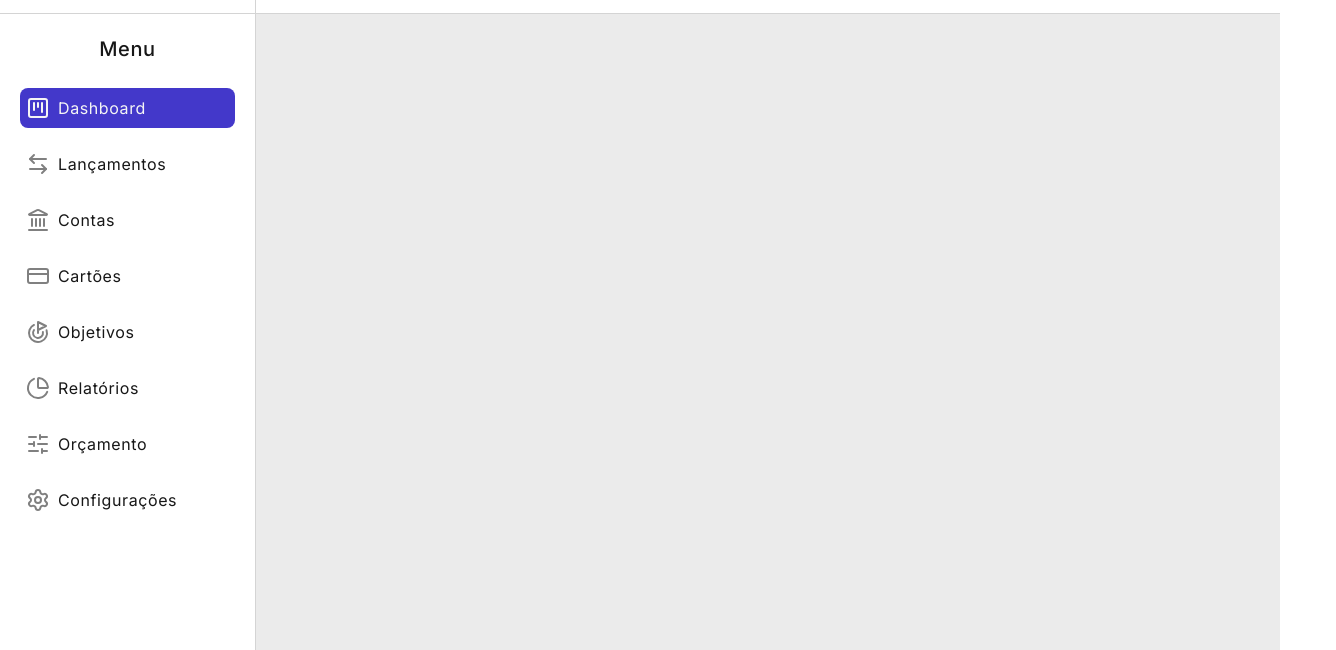
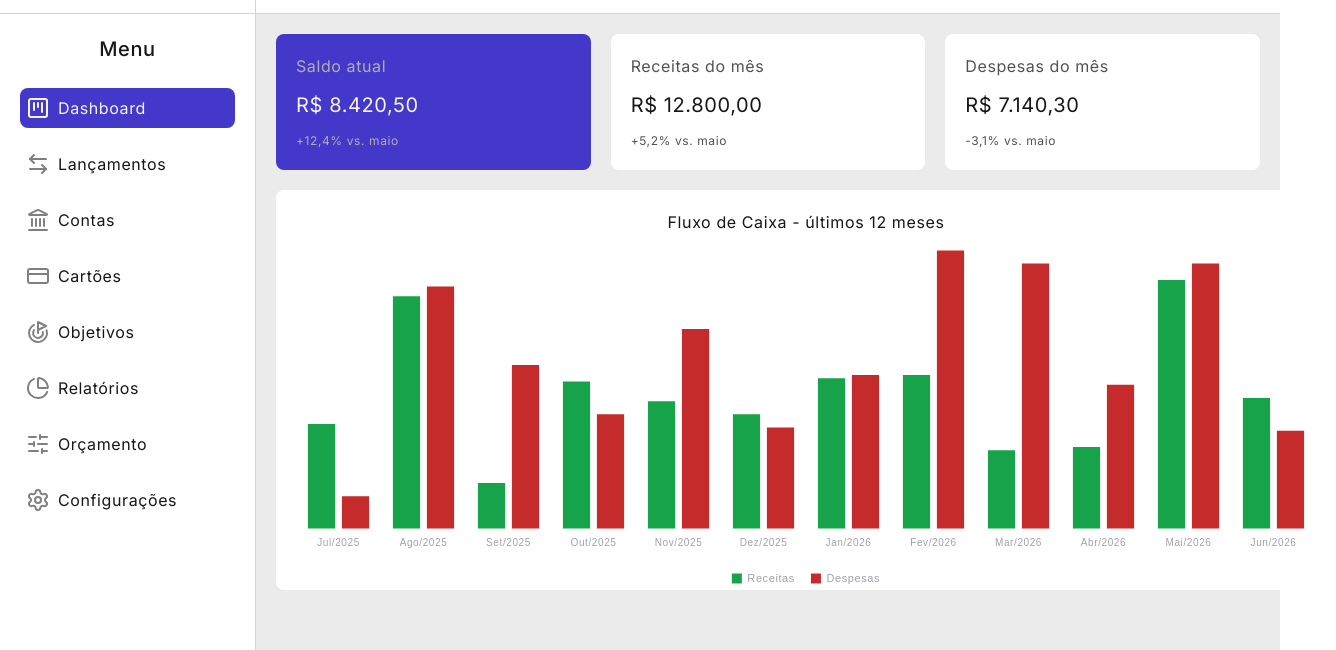
Before and after one commit to alcamarano/fintech-fiap, a website: page public/dashboard.html in a window 1280 px wide. Shown: the part 67-717 px from the top of the page, 1336 px wide, since content can reach past the window. Drawn offline with nearby package versions, Linux system fonts and the light colour scheme.

Commit message:
feat(dashboard): cria a estrutura e estilização do dashboard

```diff
--- a/package.json
+++ b/package.json
@@ -20,6 +20,7 @@
   "homepage": "https://github.com/alcamarano/fintech-fiap#readme",
   "dependencies": {
     "@tailwindcss/cli": "^4.3.1",
+    "chart.js": "^4.5.1",
     "tailwindcss": "^4.3.1"
   }
 }
--- a/public/css/dashboard.css
+++ b/public/css/dashboard.css
@@ -1 +1,18 @@
 /* Estilização do Dashboard (dashboard.html) */
+
+.main__dashboard-item-srd {
+    width: 340px;
+    padding: 20px;
+    border-radius: 8px;
+    display: flex;
+    flex-direction: column;
+    gap: 12px;
+}
+
+.main__dashboard-item-srd p:nth-child(2) {
+    font-size: var(--text-title);
+}
+
+.main__dashboard-item-srd p:nth-child(3) {
+    font-size: var(--text-tiny);
+}
--- a/public/css/style.css
+++ b/public/css/style.css
@@ -14,6 +14,10 @@ h3 {
     font-weight: 500;
 }
 
+h4 {
+    font-size: var(--text-body-small);
+}
+
 button {
     cursor: pointer;
 }
--- a/public/dashboard.html
+++ b/public/dashboard.html
@@ -124,9 +124,36 @@
                     </button>
                 </div>
             </header>
+            <div class="p-5 flex flex-col gap-5">
+                <div class="flex gap-5">
+                    <div class="main__dashboard-item-srd bg-brand">
+                        <h4 class="text-text-secondary-dark">Saldo atual</h4>
+                        <p class="text-text-primary-dark">R$ 8.420,50</p>
+                        <p class="text-text-secondary-dark">+12,4% vs. maio</p>
+                    </div>
+                    <div class="main__dashboard-item-srd bg-surface-light dark:bg-surface-dark">
+                        <h4 class="text-text-secondary-light dark:text-text-secondary-dark">Receitas do mês</h4>
+                        <p class="text-text-primary-light dark:text-text-primary-dark">R$ 12.800,00</p>
+                        <p class="text-text-secondary-light dark:text-text-secondary-dark">+5,2% vs. maio</p>
+                    </div>
+                    <div class="main__dashboard-item-srd bg-surface-light dark:bg-surface-dark">
+                        <h4 class="text-text-secondary-light dark:text-text-secondary-dark">Despesas do mês</h4>
+                        <p class="text-text-primary-light dark:text-text-primary-dark">R$ 7.140,30</p>
+                        <p class="text-text-secondary-light dark:text-text-secondary-dark">-3,1% vs. maio</p>
+                    </div>
+                </div>
+                <div class="w-265 h-100 relative p-5 rounded-lg bg-surface-light dark:bg-surface-dark">
+                    <h4 class="text-text-primary-light dark:text-text-primary-dark text-center">Fluxo de Caixa - últimos 12 meses</h4>
+                    <div class="size-full relative">
+                        <canvas id="canvasCashFlowChart"></canvas>
+                    </div>
+                </div>
+            </div>
         </main>
         <footer>
 
         </footer>
+        <script src="../node_modules/chart.js/dist/chart.umd.min.js"></script>
+        <script src="js/charts.js"></script>
     </body>
 </html>
--- /dev/null
+++ b/public/js/charts.js
@@ -0,0 +1,202 @@
+const canvasCashFlowChart = document.getElementById('canvasCashFlowChart');
+
+new Chart(canvasCashFlowChart, {
+    type: "bar",
+
+    data: {
+    labels: [
+      "Jul/2025",
+      "Ago/2025",
+      "Set/2025",
+      "Out/2025",
+      "Nov/2025",
+      "Dez/2025",
+      "Jan/2026",
+      "Fev/2026",
+      "Mar/2026",
+      "Abr/2026",
+      "Mai/2026",
+      "Jun/2026"
+    ],
+
+    datasets: [
+      {
+        label: "Receitas",
+
+        data: [
+          3200,
+          7100,
+          1400,
+          4500,
+          3900,
+          3500,
+          4600,
+          4700,
+          2400,
+          2500,
+          7600,
+          4000
+        ],
+
+        backgroundColor: "#16A34A",
+
+        borderColor: "#DC2626",
+
+        borderWidth: 0,
+
+        borderRadius: 0,
+
+        borderSkipped: false,
+
+        categoryPercentage: 0.8,
+
+        barPercentage: 0.8
+      },
+
+      {
+        label: "Despesas",
+
+        data: [
+          1000,
+          7400,
+          5000,
+          3500,
+          6100,
+          3100,
+          4700,
+          8500,
+          8100,
+          4400,
+          8100,
+          3000
+        ],
+
+        backgroundColor: "#C52B2B",
+
+        borderColor: "#C52B2B",
+
+        borderWidth: 0,
+
+        borderRadius: 0,
+
+        borderSkipped: false,
+
+        categoryPercentage: 0.8,
+
+        barPercentage: 0.8
+      }
+    ]
+  },
+
+  options: {
+    responsive: true,
+
+    // Importante para evitar o gráfico crescendo infinitamente
+    maintainAspectRatio: false,
+
+    interaction: {
+      intersect: false,
+      mode: "index"
+    },
+
+    plugins: {
+      legend: {
+        display: true,
+
+        position: "bottom",
+
+        labels: {
+          color: "#A1A1AA",
+
+          boxWidth: 10,
+
+          boxHeight: 10,
+
+          padding: 16,
+
+          usePointStyle: false,
+
+          font: {
+            size: 11,
+            family: "Arial"
+          }
+        }
+      },
+
+      tooltip: {
+        enabled: true,
+
+        backgroundColor: "#18181B",
+
+        titleColor: "#FFFFFF",
+
+        bodyColor: "#D4D4D8",
+
+        padding: 12,
+
+        displayColors: true,
+
+        boxWidth: 10,
+
+        boxHeight: 10,
+
+        callbacks: {
+          label(context) {
+            const value = context.parsed.y;
+
+            return `${context.dataset.label}: R$ ${value.toLocaleString(
+              "pt-BR"
+            )}`;
+          }
+        }
+      }
+    },
+
+    scales: {
+      x: {
+        grid: {
+          display: true,
+
+          color: "rgba(255, 255, 255, 0.06)",
+
+          drawTicks: false
+        },
+
+        border: {
+          display: false
+        },
+
+        ticks: {
+          color: "#A1A1AA",
+
+          padding: 8,
+
+          font: {
+            size: 10,
+            family: "Arial"
+          }
+        }
+      },
+
+      y: {
+        beginAtZero: true,
+
+        grid: {
+          display: true,
+
+          color: "rgba(255, 255, 255, 0.08)",
+
+          drawTicks: false
+        },
+
+        border: {
+          display: false
+        },
+
+        ticks: {
+          display: false
+        }
+      }
+    }
+  }
+});
```
Also changed, not shown: public/css/style-tailwind.css, 1 other file.
